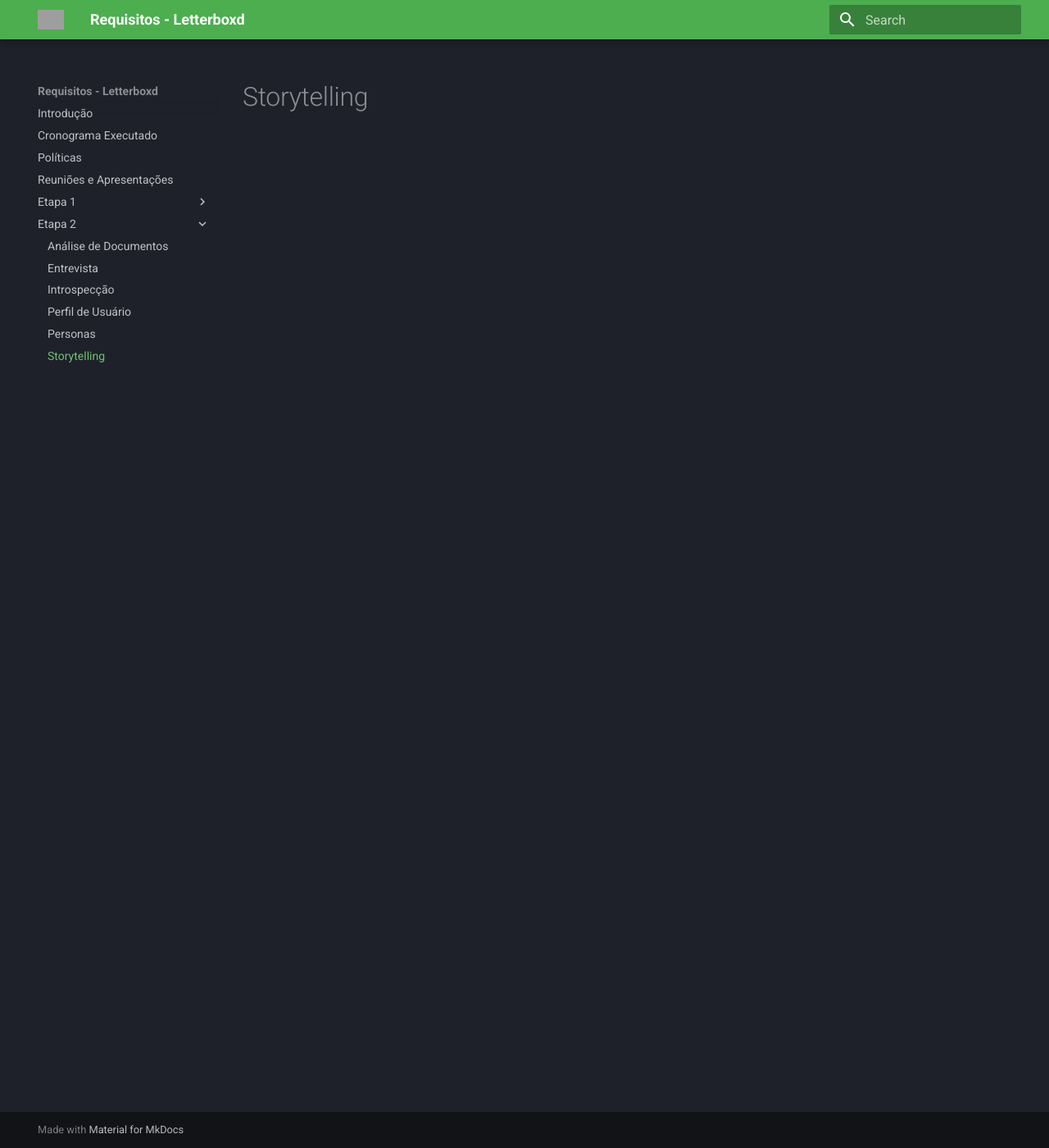
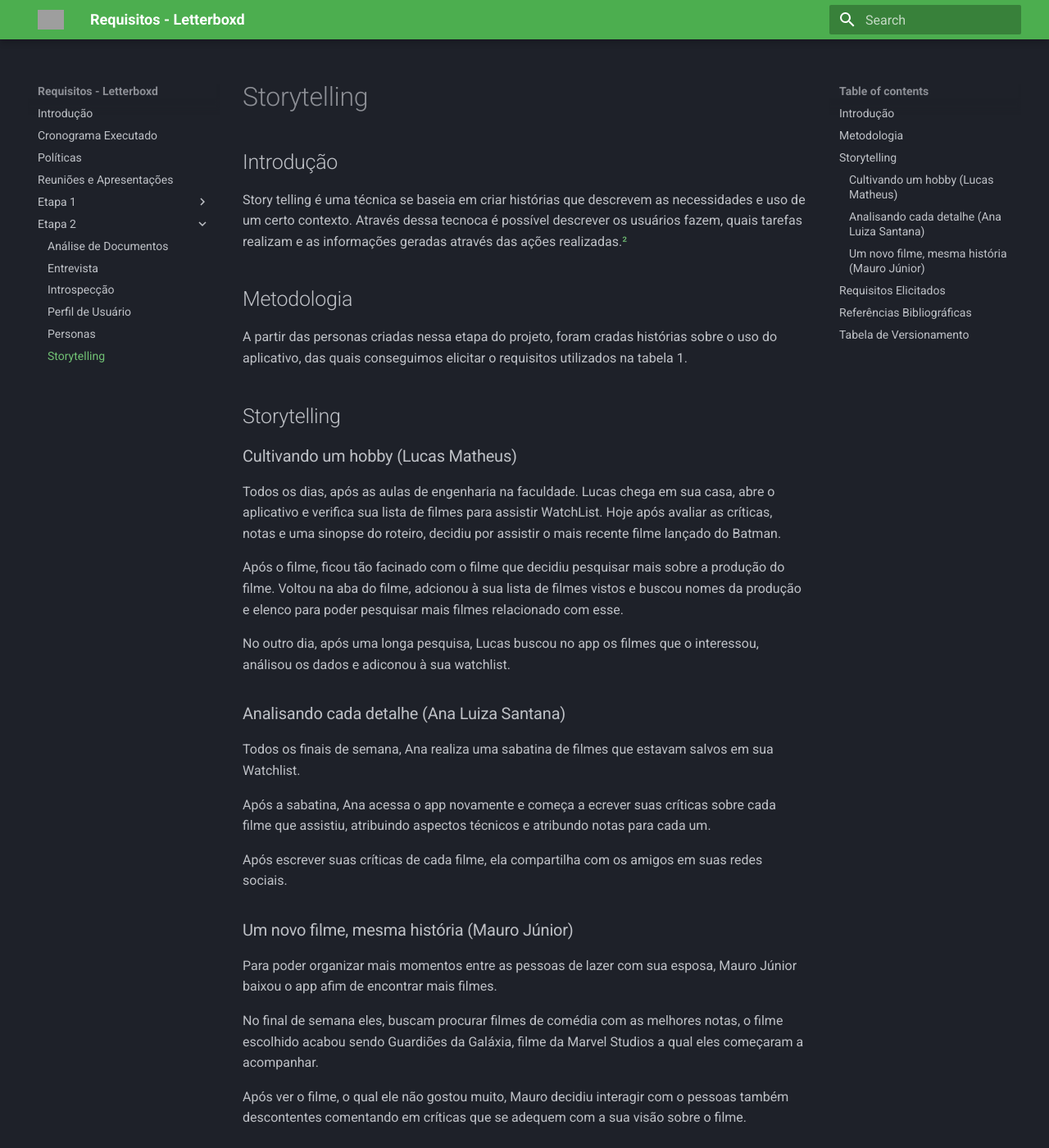
Before and after one commit to Requisitos-de-Software/2023.1-Letterboxd, an MkDocs documentation site: the page built from docs/Etapa 2/storytelling.md, in a window 1280 px wide and 1400 px high. Shown: the whole window at 82% size. Built offline with MkDocs 1.6.1 and Material for MkDocs 9.7.7, drawn with Linux system fonts in a browser that asks for light colours; some of the changed text lies outside the part shown; grey boxes are pictures that could not be loaded.

Commit message:
Criando storytelling

```diff
--- a/docs/Etapa 2/storytelling.md
+++ b/docs/Etapa 2/storytelling.md
@@ -1 +1,69 @@
 # Storytelling
+
+## Introdução
+
+Story telling é uma técnica se baseia em criar histórias que descrevem as necessidades e uso de um certo contexto. Através dessa tecnoca é possível descrever os usuários fazem, quais tarefas realizam e as informações geradas através das ações realizadas.[²](#ancora2)
+
+## Metodologia
+
+A partir das personas criadas nessa etapa do projeto, foram cradas histórias sobre o uso do aplicativo, das quais conseguimos elicitar o requisitos utilizados na tabela 1.
+
+## Storytelling
+
+### Cultivando um hobby (Lucas Matheus)
+
+Todos os dias, após as aulas de engenharia na faculdade. Lucas chega em sua casa, abre o aplicativo e verifica sua lista de filmes para assistir WatchList. Hoje após avaliar as críticas, notas e uma sinopse do roteiro, decidiu por assistir o mais recente filme lançado do Batman.
+
+Após o filme, ficou tão facinado com o filme que decidiu pesquisar mais sobre a produção do filme. Voltou na aba do filme, adcionou à sua lista de filmes vistos e buscou nomes da produção e elenco para poder pesquisar mais filmes relacionado com esse.
+
+No outro dia, após uma longa pesquisa, Lucas buscou no app os filmes que o interessou, análisou os dados e adiconou à sua watchlist.
+
+### Analisando cada detalhe (Ana Luiza Santana)
+
+Todos os finais de semana, Ana realiza uma sabatina de filmes que estavam salvos em sua Watchlist.
+
+Após a sabatina, Ana acessa o app novamente e começa a ecrever suas críticas sobre cada filme que assistiu, atribuindo aspectos técnicos e atribundo notas para cada um.
+
+Após escrever suas críticas de cada filme, ela compartilha com os amigos em suas redes sociais.
+
+### Um novo filme, mesma história (Mauro Júnior)
+
+Para poder organizar mais momentos entre as pessoas de lazer com sua esposa, Mauro Júnior baixou o app afim de encontrar mais filmes.
+
+No final de semana eles, buscam procurar filmes de comédia com as melhores notas, o filme escolhido acabou sendo Guardiões da Galáxia, filme da Marvel Studios a qual eles começaram a acompanhar.
+
+Após ver o filme, o qual ele não gostou muito, Mauro decidiu interagir com o pessoas também descontentes comentando em críticas que se adequem com a sua visão sobre o filme.
+
+## Requisitos Elicitados
+
+**Legendas:**
+
+* ST - Storytelling
+* RF: Requisito Funcional
+* RNF: Requisito Não Funcional
+
+| ID | Descrição | Tipo |
+| -- | --------- | ---- |
+| ST01 | Eu, como usuário, desejo poder visualizar um catálogo de filmes, para poder visualizar os filmes que a plataforma tem | RF |
+| ST02 | Eu, como usuário, desejo poder pesquisar novos filmes na aba de pesquisa, para pode encontar filmes que já sei o nome | RF |
+| ST03 | Eu, como usuário, desejo poder visualizar a críticas de outros usuários, para poder ter um conhecimento prévio sobre o filme | RF |
+| ST04 | Eu, como usuário, desejo poder adicionar comentários para as críticas de outros usuários | RF |
+| ST05 | Eu, como usuário, desejo poder criar listas personalizadas | RF |
+| ST06 | Eu, como usuário, desejo poder adicionar  a uma lista, itens que eu já assisti ou que desejo assistir | RF |
+| ST07 | Eu, como usuário, desejo poder visualizar dados sobre o filme, para poder ter um conhecimento melhor sobre o filme | RF |
+| ST08 | Eu, como usuário, desejo poder compartilhar minhas críticas em outras redes socias, para poder gerar mais visualização para minha crítica | RF |
+
+<div style="text-align: center">
+<p>Tabela 1: Requisitos elicitados (Fonte: Autor,2023)</p>
+</div>
+
+## Referências Bibliográficas
+
+> - <a id="ancora1"></a>[1] MENDES, Tamara M. Uso de Storytelling para Apoiar a Gestão de Conhecimento no Desenvolvimento de Software. SBC OPEN LIB. Disponível em: <https://sol.sbc.org.br/index.php/sbqs/article/view/15275>. Lido em: 26 abr. 2023.
+> - <a id="ancora2"></a>[2] 2022.1 - TikTok, Requisitos de software. Disponível em: <https://github.com/Requisitos-de-Software/2022.1-TikTok/blob/main/docs/elicita%C3%A7%C3%A3o/storytelling.md>. Acesso em: 26 abr. 2023.
+
+## Tabela de Versionamento
+
+| Data | Versão | Descrição | Autor | Revisor |
+| ---- | ------ | --------- | ----- | ------- |
+| 26/04/2023 | `1.0`  | Criação do Storytelling | [Rhuan Marques](https://github.com/RhuanMr) | [Maciel Júnior](https://github.com/macieljuniormax) |
```
